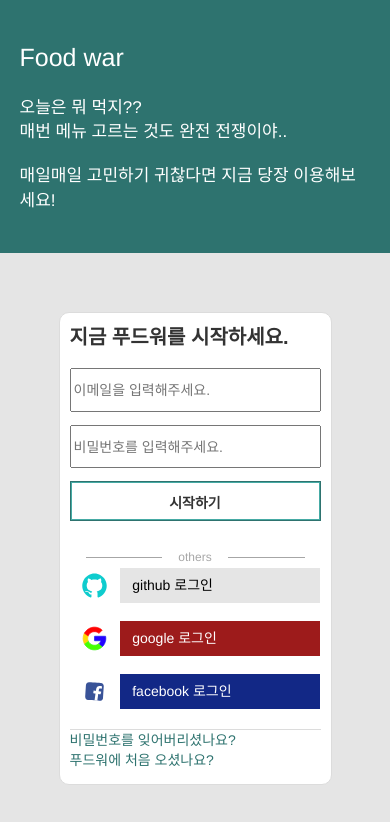
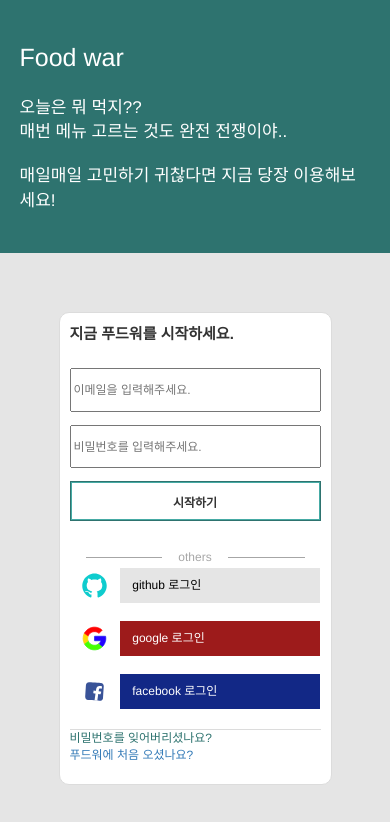
Before and after one commit to food-war/foodwar, a React (Create React App) app in the folder client/: page / in a window 390 px wide. Shown: the top 822 px of the page. Built offline with nearby package versions, Linux system fonts and the light colour scheme; no server answers.

Commit message:
회원가입 화면 && 비밀번호 validation 추가

```diff
--- a/client/src/App.scss
+++ b/client/src/App.scss
@@ -5,6 +5,7 @@ html,
 body,
 #root {
   height: 100%;
+  font-size: 10px;
 }
 
 div {
--- a/client/src/actions/authActions.js
+++ b/client/src/actions/authActions.js
@@ -1,4 +1,4 @@
-import { TEST_DISPATCH, LOGIN_ACTION, GET_ERRORS } from './types';
+import { REGISTER_ACTION, LOGIN_ACTION, GET_ERRORS } from './types';
 import axios from 'axios';
 import { REACT_APP_BACKEND_API_URL, REACT_APP_LOCAL_URL } from '../config/env';
 
@@ -46,7 +46,7 @@ export const loginUser = userData => dispatch => {
 // Register User
 export const registerUser = userData => {
   return {
-    type: TEST_DISPATCH,
+    type: REGISTER_ACTION,
     payload: userData,
   };
 };
--- a/client/src/actions/types.js
+++ b/client/src/actions/types.js
@@ -1,6 +1,7 @@
 /** 테스트 파일 */
 export const TEST_DISPATCH = 'TEST_DISPATCH!!!';
 export const LOGIN_ACTION = 'auth/LOGIN_ACTION';
+export const REGISTER_ACTION = 'auth/REGIGSTER_ACTION';
 
 // 에러 처리에 대한 타입 설정
 export const GET_ERRORS = 'GET_ERRORS';
--- a/client/src/components/auth/Login.js
+++ b/client/src/components/auth/Login.js
@@ -1,4 +1,5 @@
 import React, { Component } from 'react';
+import { Link } from 'react-router-dom';
 import './Login.scss';
 import IconGithub from '../../lotties/IconGithub';
 import IconFacebook from '../../lotties/IconFacebook';
@@ -93,7 +94,9 @@ class Login extends Component {
         </div>
         <div className="content-footer">
           <span>비밀번호를 잊어버리셨나요?</span>
-          <span>푸드워에 처음 오셨나요?</span>
+          <span>
+            <Link to="./register">푸드워에 처음 오셨나요?</Link>
+          </span>
         </div>
       </div>
     );
--- a/client/src/components/auth/Login.scss
+++ b/client/src/components/auth/Login.scss
@@ -4,10 +4,10 @@
   height: 100%;
   text-align: left;
   padding: 10px;
-
+  font-size: 1.3rem;
   .title {
     height: 10%;
-    font-size: 20px;
+    font-size: 1.8rem;
     font-weight: bold;
   }
   .contents {
@@ -163,6 +163,10 @@
 
   /* Extra small devices (480px 이하) */
   @media only screen and (max-width: 480px) {
+    font-size: 1.2rem;
+    .title {
+      font-size: 1.5rem;
+    }
     /* ... */
     .contents {
       .loginOthers {
@@ -192,7 +196,11 @@
   }
   /* Extra small devices (320px 이하) */
   @media only screen and (max-width: 320px) {
+    font-size: 1.1rem;
     /* ... */
+    .title {
+      font-size: 1.4rem;
+    }
     .contents {
       .loginOthers {
         .githubDiv,
--- a/client/src/components/auth/RightView.js
+++ b/client/src/components/auth/RightView.js
@@ -1,6 +1,8 @@
 import React, { Component } from 'react';
+import { Route } from 'react-router-dom';
 import RightContent from './RightContent';
 import Login from './Login';
+import Register from './Register';
 import './RightView.scss';
 
 export default class RightView extends Component {
@@ -8,7 +10,12 @@ export default class RightView extends Component {
     return (
       <div className="RightView vertical-middle">
         <RightContent>
-          <Login />
+          <Route exact path="/">
+            <Login />
+          </Route>
+          <Route path="/register">
+            <Register />
+          </Route>
         </RightContent>
       </div>
     );
--- a/client/src/layout/Router.js
+++ b/client/src/layout/Router.js
@@ -15,7 +15,10 @@ class Router extends Component {
             <Route exact path="/food" component={Food} />
           </div>
         ) : (
+          <>
           <Route exact path="/" component={Auth} />
+          <Route path="/register" component={Auth} />
+          </>
         )}
 
         {/* <Header />
--- a/client/src/pages/index.js
+++ b/client/src/pages/index.js
@@ -1,11 +1,12 @@
 import withSplitting from '../withSplitting';
 
 export const Home = withSplitting(() => import('../components/Home'));
-export const Login = withSplitting(() => import('../components/Login'));
-export const Register = withSplitting(() => import('../components/Register'));
+// export const Login = withSplitting(() => import('../components/Login'));
+// export const Register = withSplitting(() => import('../components/Register'));
 
 /** auth */
 export const Auth = withSplitting(() => import('../components/auth'));
-
+export const Login = withSplitting(() => import('../components/auth/Login'));
+export const Register = withSplitting(() => import('../components/auth/Register'));
 /** food */
 export const Food = withSplitting(() => import('../components/food'));
```
Also changed, not shown: 2 other files (tests, documents, lock files or other folders).
